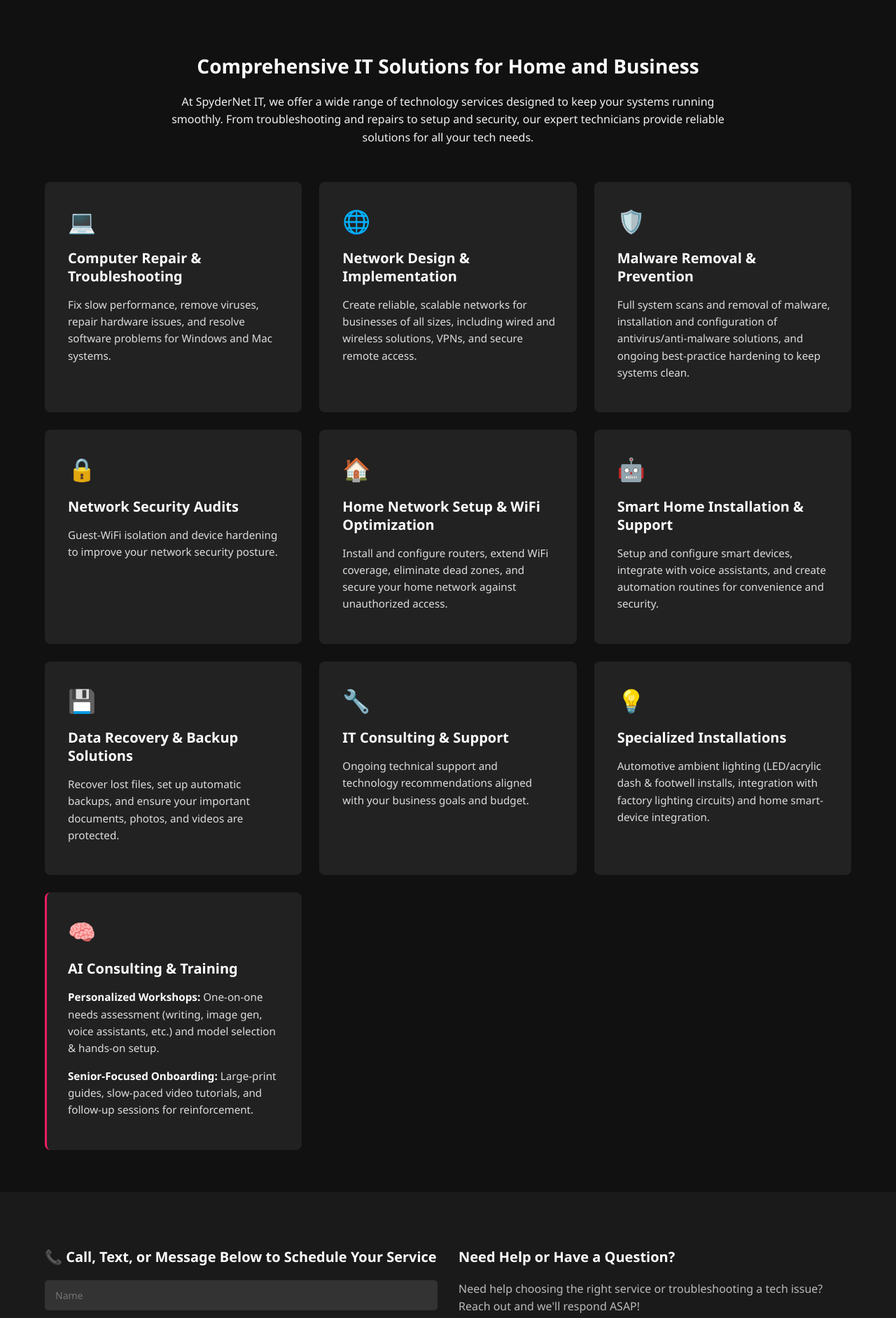
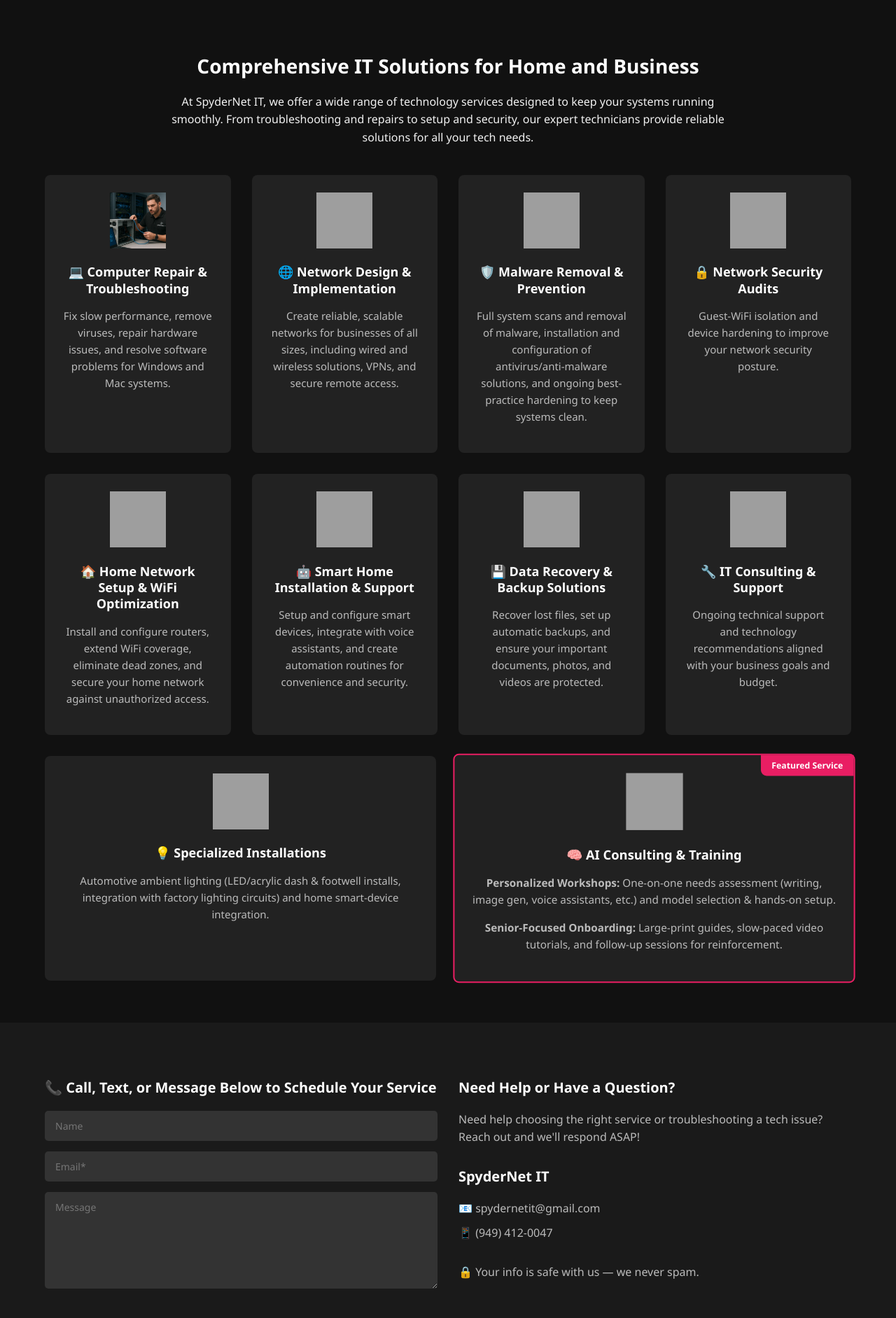
Before and after one commit to octagonn/octagonn, a PHP site: page /services.html in a window 1280 px wide. Shown: the part 333-2216 px from the top of the page at 70% size. Run offline with PHP 8.4, Linux system fonts and the light colour scheme; some libraries are stand-ins or nearby versions; grey boxes are pictures that could not be loaded.

Commit message:
update services style

```diff
--- a/css/style.css
+++ b/css/style.css
@@ -260,6 +260,35 @@ nav ul li a:hover:before, nav ul li a.active:before {
 .about-card p {
     font-size: 15px;
     color: #bbb;
+}
+
+.highlight-service {
+    border: 2px solid #E91E63;
+    background-color: rgba(34, 34, 34, 0.95);
+    transform: scale(1.02);
+    position: relative;
+}
+
+.highlight-service:before {
+    content: "Featured Service";
+    position: absolute;
+    top: 0;
+    right: 0;
+    background-color: #E91E63;
+    color: white;
+    padding: 5px 15px;
+    font-size: 12px;
+    font-weight: 600;
+    border-bottom-left-radius: 8px;
+}
+
+.highlight-service:hover {
+    transform: translateY(-5px) scale(1.02);
+    box-shadow: 0 10px 30px rgba(233, 30, 99, 0.2);
+}
+
+.highlight-service h3 span {
+    color: #E91E63;
 }
 
 /* Second CTA Section */
--- a/services.html
+++ b/services.html
@@ -55,86 +55,66 @@
                 <p>At SpyderNet IT, we offer a wide range of technology services designed to keep your systems running smoothly. From troubleshooting and repairs to setup and security, our expert technicians provide reliable solutions for all your tech needs.</p>
             </div>
 
-            <div class="service-grid">
-                <div class="service-card">
-                    <div class="service-icon"><span class="icon-blue">💻</span></div>
-                    <div class="service-content">
-                        <h4>Computer Repair & Troubleshooting</h4>
-                        <p>Fix slow performance, remove viruses, repair hardware issues, and resolve software problems for Windows and Mac systems.</p>
-                    </div>
+            <div class="about-content">
+                <div class="about-card">
+                    <img src="img/tech-support.png" alt="Computer Repair">
+                    <h3><span class="icon-blue">💻</span> Computer Repair & Troubleshooting</h3>
+                    <p>Fix slow performance, remove viruses, repair hardware issues, and resolve software problems for Windows and Mac systems.</p>
                 </div>
 
-                <div class="service-card">
-                    <div class="service-icon"><span class="icon-teal">🌐</span></div>
-                    <div class="service-content">
-                        <h4>Network Design & Implementation</h4>
-                        <p>Create reliable, scalable networks for businesses of all sizes, including wired and wireless solutions, VPNs, and secure remote access.</p>
-                    </div>
+                <div class="about-card">
+                    <img src="img/network.png" alt="Network">
+                    <h3><span class="icon-teal">🌐</span> Network Design & Implementation</h3>
+                    <p>Create reliable, scalable networks for businesses of all sizes, including wired and wireless solutions, VPNs, and secure remote access.</p>
                 </div>
 
-                <div class="service-card">
-                    <div class="service-icon"><span class="icon-purple">🛡️</span></div>
-                    <div class="service-content">
-                        <h4>Malware Removal & Prevention</h4>
-                        <p>Full system scans and removal of malware, installation and configuration of antivirus/anti-malware solutions, and ongoing best-practice hardening to keep systems clean.</p>
-                    </div>
+                <div class="about-card">
+                    <img src="img/security.png" alt="Security">
+                    <h3><span class="icon-purple">🛡️</span> Malware Removal & Prevention</h3>
+                    <p>Full system scans and removal of malware, installation and configuration of antivirus/anti-malware solutions, and ongoing best-practice hardening to keep systems clean.</p>
                 </div>
 
-                <div class="service-card">
-                    <div class="service-icon"><span class="icon-yellow">🔒</span></div>
-                    <div class="service-content">
-                        <h4>Network Security Audits</h4>
-                        <p>Guest-WiFi isolation and device hardening to improve your network security posture.</p>
-                    </div>
+                <div class="about-card">
+                    <img src="img/security-audit.png" alt="Security Audit">
+                    <h3><span class="icon-yellow">🔒</span> Network Security Audits</h3>
+                    <p>Guest-WiFi isolation and device hardening to improve your network security posture.</p>
                 </div>
 
-                <div class="service-card">
-                    <div class="service-icon"><span class="icon-blue">🏠</span></div>
-                    <div class="service-content">
-                        <h4>Home Network Setup & WiFi Optimization</h4>
-                        <p>Install and configure routers, extend WiFi coverage, eliminate dead zones, and secure your home network against unauthorized access.</p>
-                    </div>
+                <div class="about-card">
+                    <img src="img/wifi.png" alt="WiFi">
+                    <h3><span class="icon-blue">🏠</span> Home Network Setup & WiFi Optimization</h3>
+                    <p>Install and configure routers, extend WiFi coverage, eliminate dead zones, and secure your home network against unauthorized access.</p>
                 </div>
 
-                <div class="service-card">
-                    <div class="service-icon"><span class="icon-pink">🤖</span></div>
-                    <div class="service-content">
-                        <h4>Smart Home Installation & Support</h4>
-                        <p>Setup and configure smart devices, integrate with voice assistants, and create automation routines for convenience and security.</p>
-                    </div>
+                <div class="about-card">
+                    <img src="img/smart-home.png" alt="Smart Home">
+                    <h3><span class="icon-pink">🤖</span> Smart Home Installation & Support</h3>
+                    <p>Setup and configure smart devices, integrate with voice assistants, and create automation routines for convenience and security.</p>
                 </div>
 
-                <div class="service-card">
-                    <div class="service-icon"><span class="icon-green">💾</span></div>
-                    <div class="service-content">
-                        <h4>Data Recovery & Backup Solutions</h4>
-                        <p>Recover lost files, set up automatic backups, and ensure your important documents, photos, and videos are protected.</p>
-                    </div>
+                <div class="about-card">
+                    <img src="img/backup.png" alt="Data Recovery">
+                    <h3><span class="icon-green">💾</span> Data Recovery & Backup Solutions</h3>
+                    <p>Recover lost files, set up automatic backups, and ensure your important documents, photos, and videos are protected.</p>
                 </div>
 
-                <div class="service-card">
-                    <div class="service-icon"><span class="icon-blue">🔧</span></div>
-                    <div class="service-content">
-                        <h4>IT Consulting & Support</h4>
-                        <p>Ongoing technical support and technology recommendations aligned with your business goals and budget.</p>
-                    </div>
+                <div class="about-card">
+                    <img src="img/support.png" alt="IT Support">
+                    <h3><span class="icon-blue">🔧</span> IT Consulting & Support</h3>
+                    <p>Ongoing technical support and technology recommendations aligned with your business goals and budget.</p>
                 </div>
 
-                <div class="service-card">
-                    <div class="service-icon"><span class="icon-orange">💡</span></div>
-                    <div class="service-content">
-                        <h4>Specialized Installations</h4>
-                        <p>Automotive ambient lighting (LED/acrylic dash & footwell installs, integration with factory lighting circuits) and home smart-device integration.</p>
-                    </div>
+                <div class="about-card">
+                    <img src="img/car-lights.png" alt="Specialized Installations">
+                    <h3><span class="icon-orange">💡</span> Specialized Installations</h3>
+                    <p>Automotive ambient lighting (LED/acrylic dash & footwell installs, integration with factory lighting circuits) and home smart-device integration.</p>
                 </div>
 
-                <div class="service-card highlight-card">
-                    <div class="service-icon"><span class="icon-purple">🧠</span></div>
-                    <div class="service-content">
-                        <h4>AI Consulting & Training</h4>
-                        <p><strong>Personalized Workshops:</strong> One-on-one needs assessment (writing, image gen, voice assistants, etc.) and model selection & hands-on setup.</p>
-                        <p><strong>Senior-Focused Onboarding:</strong> Large-print guides, slow-paced video tutorials, and follow-up sessions for reinforcement.</p>
-                    </div>
+                <div class="about-card highlight-service">
+                    <img src="img/ai.png" alt="AI Consulting">
+                    <h3><span class="icon-purple">🧠</span> AI Consulting & Training</h3>
+                    <p><strong>Personalized Workshops:</strong> One-on-one needs assessment (writing, image gen, voice assistants, etc.) and model selection & hands-on setup.</p>
+                    <p><strong>Senior-Focused Onboarding:</strong> Large-print guides, slow-paced video tutorials, and follow-up sessions for reinforcement.</p>
                 </div>
             </div>
         </div>
```
